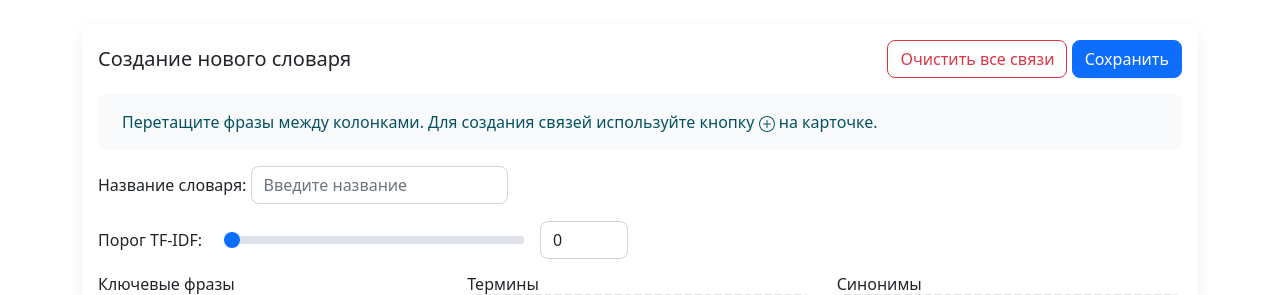
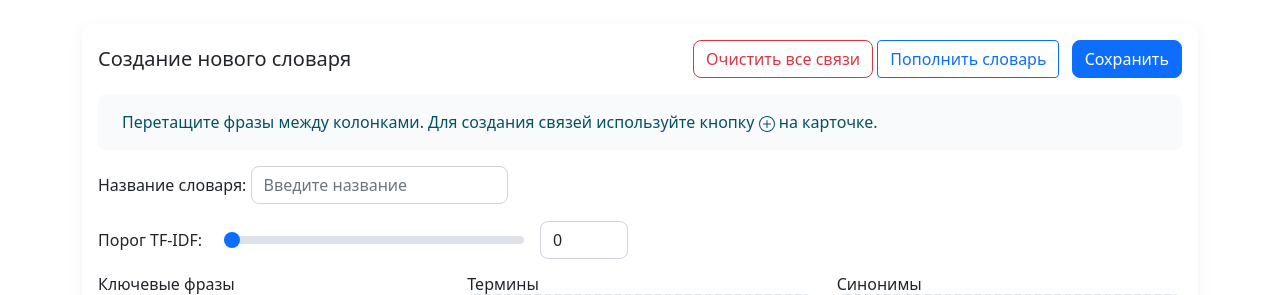
Before and after one commit to TheDudoser/NER-app, a Python web app: template templates/dictionary.html.jinja in a window 1280 px wide. Shown: the part 80-375 px from the top of the page. Run offline with Jinja, Linux system fonts and the light colour scheme; the template is opened without the code that fills it, so the values that code supplies are empty.

Commit message:
#11: Добавил кнопку для пополнения существующего словаря

```diff
--- a/templates/dictionary.html.jinja
+++ b/templates/dictionary.html.jinja
@@ -24,6 +24,9 @@
                 <div>
                     <button class="btn btn-outline-danger" id="clearConnectionsBtn">
                         <i class="bi bi-link-45deg"></i> Очистить все связи
+                    </button>
+                    <button class="btn btn-outline-primary me-2" id="addToDictionaryBtn">
+                        <i class="bi bi-plus-circle"></i> Пополнить словарь
                     </button>
                     <button class="btn btn-primary" id="exportDictionaryBtn">
                         <i class="bi bi-save"></i> Сохранить
```
